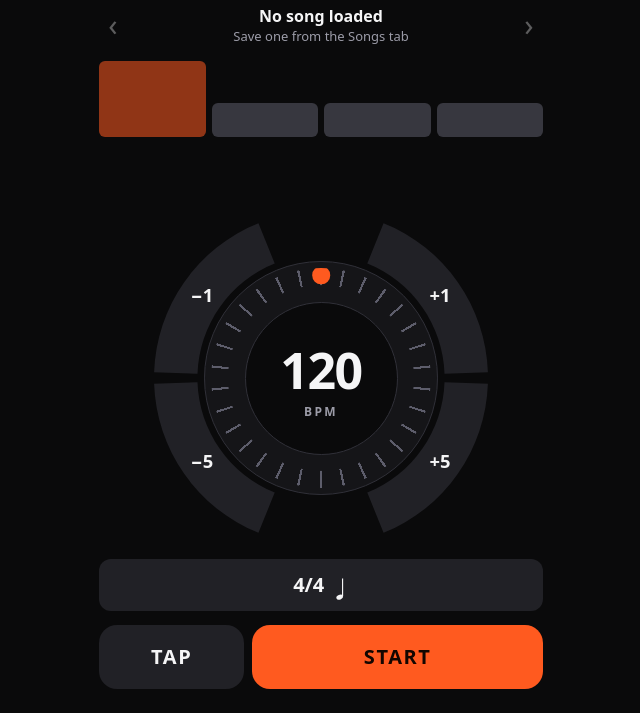
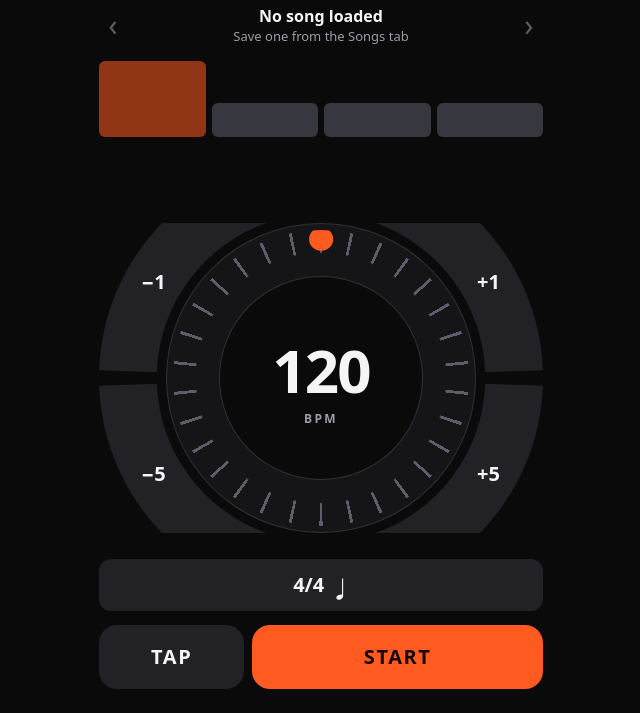
Before and after one commit to lawrencedrums/tempo, a website built with Vite: page index.html in a window 1280 px wide. Shown: the part 87-800 px from the top of the page, without its empty margins (319-959 px from the left). Built offline with nearby package versions, Linux system fonts and the light colour scheme.

Commit message:
Cut the nudge arcs flush with the dial's top and bottom
The arcs now run the full side of the dial and are cut flat where they
would pass its top or bottom, so the control is only as tall as the dial.

Co-Authored-By: Claude Opus 5.5 <noreply@anthropic.com>
Claude-Session: https://claude.ai/code/session_016axWhk3TE3A88uhEp7chEX

```diff
--- a/index.html
+++ b/index.html
@@ -38,11 +38,11 @@
 
         <div class="dial-row">
           <div class="dial-wrap">
-            <!-- data-arc: start and end angle in degrees, clockwise from 12 o'clock -->
-            <button class="arc-btn" data-nudge="1" data-arc="22 88" aria-label="Increase tempo by 1"><span>+1</span></button>
-            <button class="arc-btn" data-nudge="5" data-arc="92 158" aria-label="Increase tempo by 5"><span>+5</span></button>
-            <button class="arc-btn" data-nudge="-5" data-arc="202 268" aria-label="Decrease tempo by 5"><span>−5</span></button>
-            <button class="arc-btn" data-nudge="-1" data-arc="272 338" aria-label="Decrease tempo by 1"><span>−1</span></button>
+            <!-- data-arc: start and end angle in degrees, clockwise from 12 o'clock; cut flat at the dial's top and bottom -->
+            <button class="arc-btn" data-nudge="1" data-arc="0 88" aria-label="Increase tempo by 1"><span>+1</span></button>
+            <button class="arc-btn" data-nudge="5" data-arc="92 180" aria-label="Increase tempo by 5"><span>+5</span></button>
+            <button class="arc-btn" data-nudge="-5" data-arc="180 268" aria-label="Decrease tempo by 5"><span>−5</span></button>
+            <button class="arc-btn" data-nudge="-1" data-arc="272 360" aria-label="Decrease tempo by 1"><span>−1</span></button>
             <div id="dial" class="dial">
               <div id="dial-ring" class="dial-ring"><span class="dial-knob"></span></div>
               <div class="dial-face">
--- a/src/main.ts
+++ b/src/main.ts
@@ -124,31 +124,35 @@ for (const b of document.querySelectorAll<HTMLButtonElement>('[data-nudge]')) {
 }
 
 /**
- * Clips a button to a ring segment around the dial. Radii are percentages of
- * the dial-wrap: the dial itself fills the middle 70% (radius 35%).
+ * Clips a button to a ring segment around the dial, cut flat where it would
+ * rise above the dial's top or drop below its bottom. Geometry is in units of
+ * the dial-wrap's width (100); the wrap is 70 tall and the dial has radius 35.
  */
 function shapeArc(b: HTMLElement, arc: string): void {
   const [from, to] = arc.split(' ').map(Number);
+  const R = 35;
   const inner = 37;
   const outer = 50;
   const steps = 16;
+  // The angles at which a circle of radius r crosses the dial's top/bottom.
+  const span = (r: number): [number, number] => {
+    const a = (Math.acos(R / r) * 180) / Math.PI;
+    return from < 180 ? [Math.max(from, a), Math.min(to, 180 - a)] : [Math.max(from, 180 + a), Math.min(to, 360 - a)];
+  };
   const at = (deg: number, r: number) => {
-    const a = (deg * Math.PI) / 180;
-    return [50 + r * Math.sin(a), 50 - r * Math.cos(a)];
+    const t = (deg * Math.PI) / 180;
+    return [50 + r * Math.sin(t), ((R - r * Math.cos(t)) / (2 * R)) * 100];
   };
+  const pct = ([x, y]: number[]) => `${x.toFixed(2)}% ${y.toFixed(2)}%`;
+  const [o0, o1] = span(outer);
+  const [i0, i1] = span(inner);
   const pts: string[] = [];
-  for (let i = 0; i <= steps; i++) {
-    const [x, y] = at(from + ((to - from) * i) / steps, outer);
-    pts.push(`${x.toFixed(2)}% ${y.toFixed(2)}%`);
-  }
-  for (let i = steps; i >= 0; i--) {
-    const [x, y] = at(from + ((to - from) * i) / steps, inner);
-    pts.push(`${x.toFixed(2)}% ${y.toFixed(2)}%`);
-  }
+  for (let i = 0; i <= steps; i++) pts.push(pct(at(o0 + ((o1 - o0) * i) / steps, outer)));
+  for (let i = steps; i >= 0; i--) pts.push(pct(at(i0 + ((i1 - i0) * i) / steps, inner)));
   b.style.clipPath = `polygon(${pts.join(', ')})`;
   const label = b.querySelector<HTMLElement>('span');
   if (label) {
-    const [x, y] = at((from + to) / 2, (inner + outer) / 2);
+    const [x, y] = at((o0 + o1 + i0 + i1) / 4, (inner + outer) / 2);
     label.style.left = `${x}%`;
     label.style.top = `${y}%`;
   }
--- a/src/style.css
+++ b/src/style.css
@@ -508,10 +508,12 @@ body.side-open .burger path:nth-child(3) {
 }
 
 /* The dial plus the ring of nudge buttons hugging it. */
+/* As tall as the dial; the arcs stop flush with its top and bottom. */
 .dial-wrap {
+  --w: min(100cqw, 100cqh / 0.7, 460px);
   position: relative;
-  width: min(100cqw, 100cqh, 400px);
-  height: min(100cqw, 100cqh, 400px);
+  width: var(--w);
+  height: calc(var(--w) * 0.7);
   container-type: size;
 }
 
@@ -525,7 +527,7 @@ body.side-open .burger path:nth-child(3) {
   background: var(--surface-2);
   color: var(--text);
   font-weight: 700;
-  font-size: clamp(14px, 5.5cqmin, 20px);
+  font-size: clamp(14px, 7.5cqh, 20px);
   font-variant-numeric: tabular-nums;
 }
 
@@ -545,7 +547,7 @@ body.side-open .burger path:nth-child(3) {
 
 .dial {
   position: absolute;
-  inset: 15%;
+  inset: 0 15%;
   border-radius: 50%;
   touch-action: none;
   cursor: grab;
@@ -599,7 +601,7 @@ input.bpm {
   background: none;
   padding: 0;
   text-align: center;
-  font-size: clamp(32px, 15cqmin, 60px);
+  font-size: clamp(32px, 21cqh, 60px);
   font-weight: 800;
   line-height: 1;
   letter-spacing: -0.03em;
```
